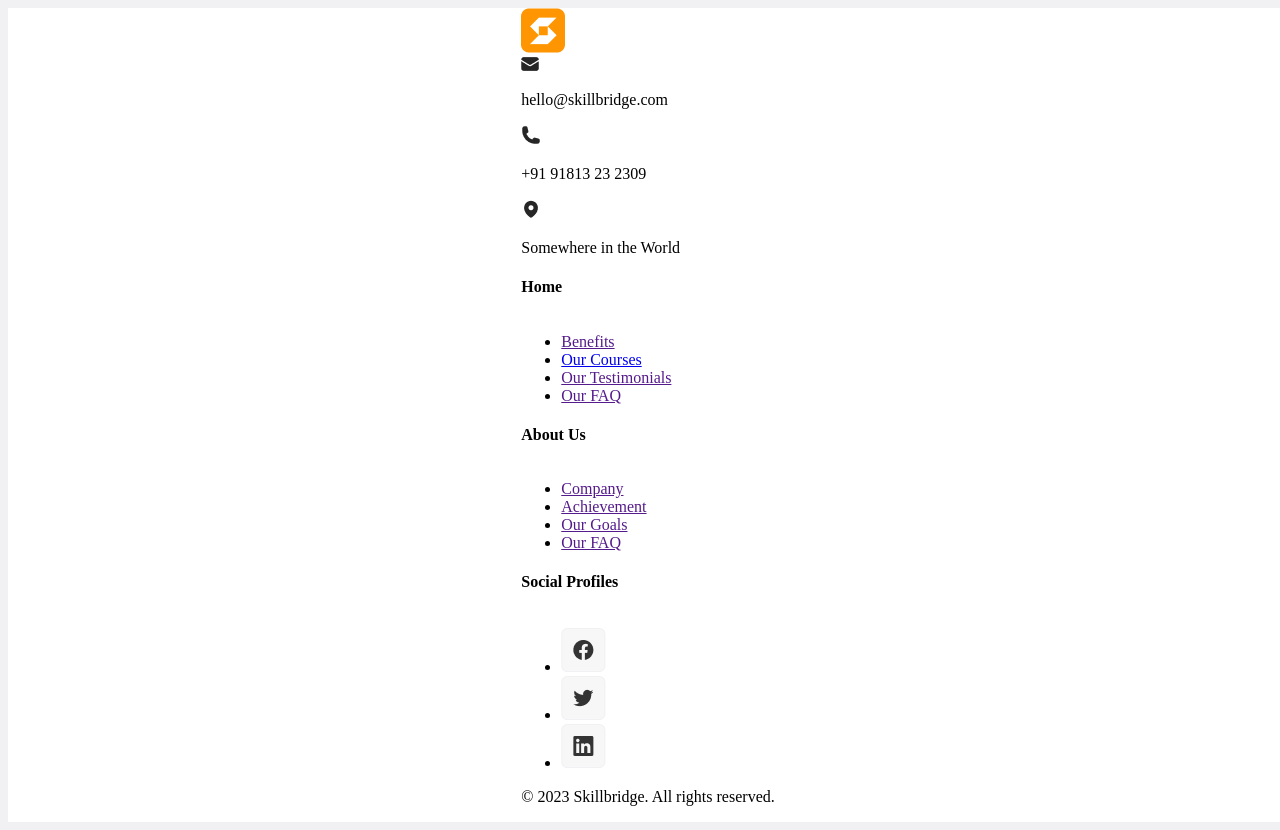
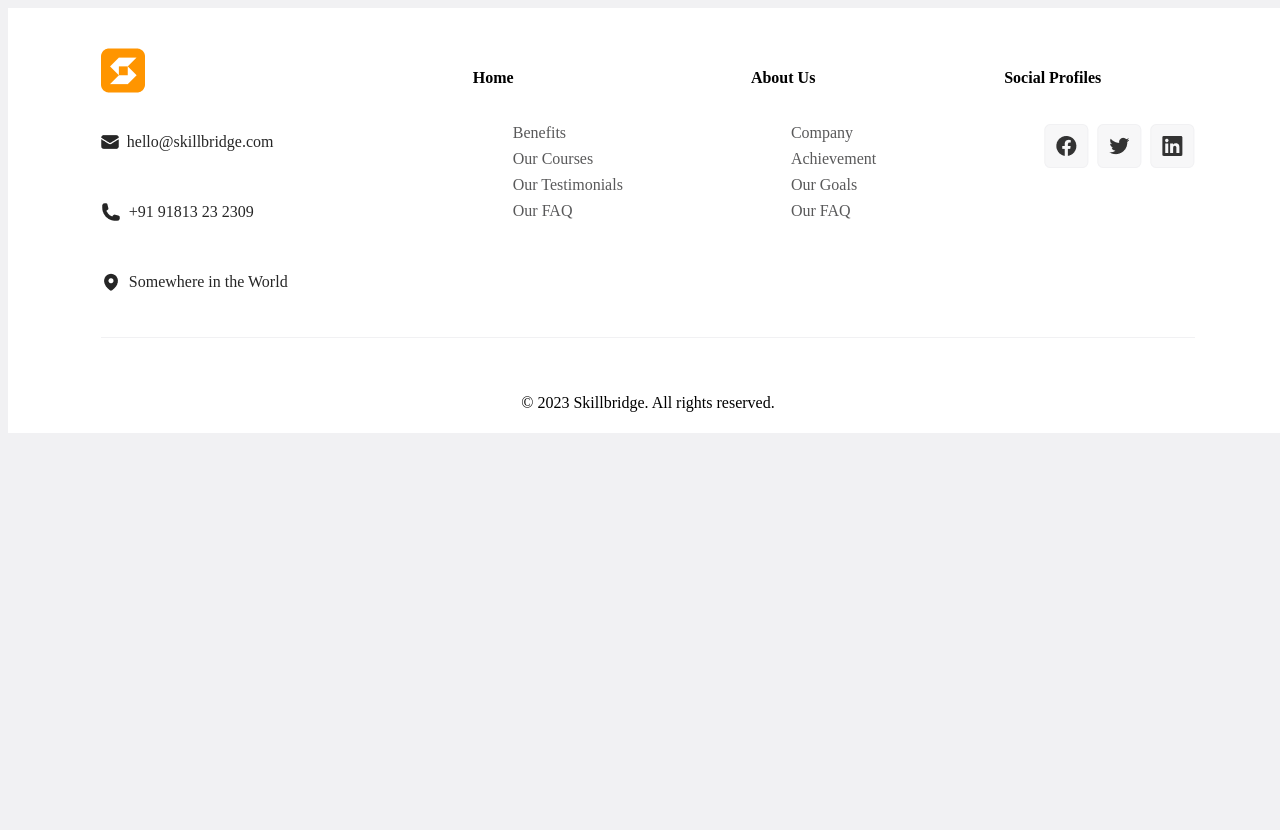
Before and after one commit to DanonymousCoder/SkillBridge, a plain HTML site: page pages/about.html in a window 1280 px wide. After the commit the page ends 800 px from the top, so only its background shows below. Drawn offline with Linux system fonts and the light colour scheme.

Commit message:
Edit footer in about.css

```diff
--- a/assets/styles/about.css
+++ b/assets/styles/about.css
@@ -13,3 +13,63 @@ body {
     overflow-x: hidden;
     background-color: #F1F1F3;
 }
+/* Footer Section */
+.footer-cont {
+    width: 95%;
+    display: flex;
+    justify-content: center;
+    align-items: center;
+    flex-direction: column;
+}
+.footer {
+    width: 90%;
+    padding-top: 40px;
+    display: flex;
+    justify-content: space-between;
+    margin-bottom: 30px;
+}
+.more {
+    display: flex;
+    gap: 8rem;
+}
+.rol1 {
+    display: flex;
+    margin-top: 20px;
+    gap: 0.5rem;
+    align-items: center;
+}
+.rol1 p {
+    color: #262626;
+    font-weight: 400;
+    font-size: 16px;
+}
+.line2 ul {
+    list-style: none;
+    display: flex;
+    flex-direction: column;
+    gap: 0.5rem;
+}
+.line2 ul li a {
+    text-decoration: none;
+    color: #59595A;
+    font-weight: 400;
+    font-size: 16px;
+}
+.line3 ul li a {
+    text-decoration: none;
+    color: #59595A;
+}
+.line3 ul {
+    list-style: none;
+    display: flex;
+    gap: 0.5rem;
+}
+.copy {
+    width: 90%;
+    border-top: 1px solid #F1F1F3;
+    display: flex;
+    justify-content: center;
+    align-items: center;
+    padding-top: 40px;
+    padding-bottom: 5px;
+}
```
